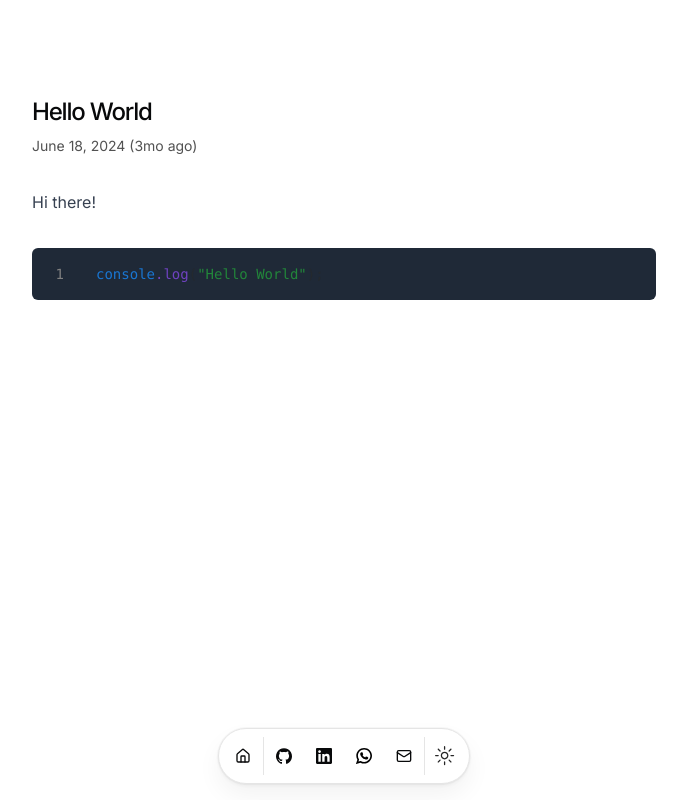
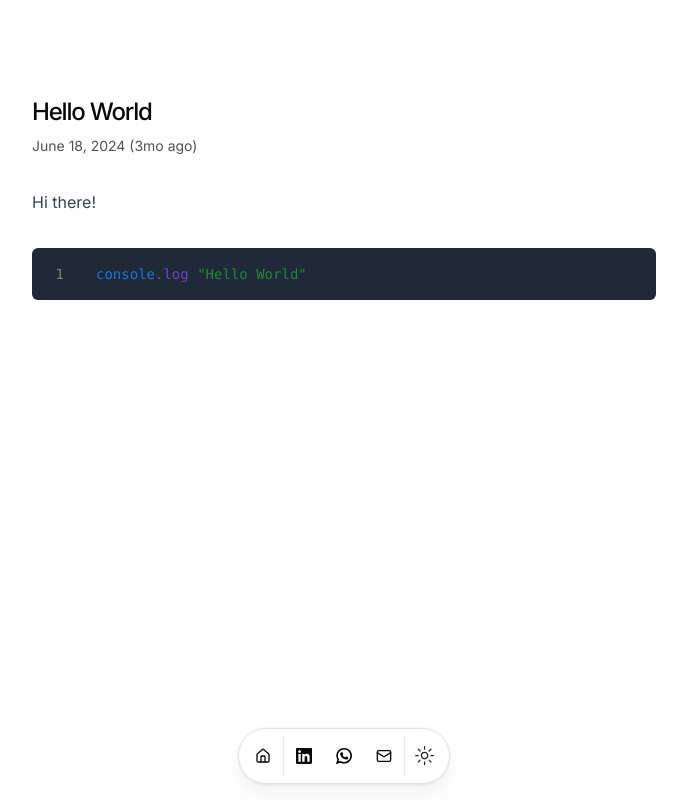
Before and after one commit to adityakemal/portofolio-rania, a Next.js app: page /blog/hello-world in a window 1280 px wide. Shown: the whole page, without its empty margins (296-983 px from the left). Built offline with nearby package versions, Linux system fonts and the light colour scheme.

Commit message:
add get in touch

```diff
--- a/src/app/layout.tsx
+++ b/src/app/layout.tsx
@@ -54,7 +54,7 @@ export default function RootLayout({
   children: React.ReactNode;
 }>) {
   return (
-    <html lang="en" suppressHydrationWarning>
+    <html lang="en" suppressHydrationWarning className="!scroll-smooth">
       <body
         className={cn(
           "min-h-screen bg-background font-sans antialiased max-w-2xl mx-auto py-12 sm:py-24 px-6",
--- a/src/app/page.tsx
+++ b/src/app/page.tsx
@@ -25,7 +25,7 @@ export default function Page() {
                 text={`Hi, I'm ${DATA.name.split(" ")[0]} ✨`}
               />
               <BlurFadeText
-                className="max-w-[600px] md:text-xl"
+                className="max-w-[600px] md:text-xl text-pretty"
                 delay={BLUR_FADE_DELAY}
                 text={DATA.description}
               />
@@ -209,6 +209,7 @@ export default function Page() {
           </BlurFade>
         </div>
       </section>
+       */}
       <section id="contact">
         <div className="grid items-center justify-center gap-4 px-4 text-center md:px-6 w-full py-12">
           <BlurFade delay={BLUR_FADE_DELAY * 16}>
@@ -222,10 +223,11 @@ export default function Page() {
               <p className="mx-auto max-w-[600px] text-muted-foreground md:text-xl/relaxed lg:text-base/relaxed xl:text-xl/relaxed">
                 Want to chat? Just shoot me a dm{" "}
                 <Link
-                  href={DATA.contact.social.X.url}
+                  href={DATA.contact.social.WhatsApp.url}
                   className="text-blue-500 hover:underline"
+                  target="__blank"
                 >
-                  with a direct question on twitter
+                  with a direct question on whatsapp
                 </Link>{" "}
                 and I&apos;ll respond whenever I can. I will ignore all
                 soliciting.
@@ -233,7 +235,7 @@ export default function Page() {
             </div>
           </BlurFade>
         </div>
-      </section> */}
+      </section>
     </main>
   );
 }
--- a/src/components/navbar.tsx
+++ b/src/components/navbar.tsx
@@ -49,6 +49,7 @@ export default function Navbar() {
                       buttonVariants({ variant: "ghost", size: "icon" }),
                       "size-12"
                     )}
+                    target="__blank"
                   >
                     <social.icon className="size-4" />
                   </Link>
--- a/src/data/resume.tsx
+++ b/src/data/resume.tsx
@@ -3,14 +3,14 @@ import { HomeIcon, NotebookIcon } from "lucide-react";
 
 export const DATA = {
   name: "Rania Nisrina Muazis",
-  initials: "Ran",
-  url: "https://dillion.io",
+  initials: "RNM",
+  url: "https://ranianisrina.vercel.app/",
   location: "Bandung",
   locationLink: "https://www.google.com/maps/place/bandung",
   description:
     "I am a data-focused Tax Auditor, currently working toward becoming a professional Data Analyst.",
   summary:
-    "In my role as a Tax Auditor within the government, I faced the challenge of analyzing a complex financial dataset from a coal company. Through simplification and conducting descriptive analytics using Microsoft Excel, I successfully uncovered tax evasion findings exceeding Rp 1 billion. Based on my experience in descriptive analytics and my ability to collaborate effectively with teams, I have developed strong analytical thinking skills. I possess proven expertise in analyzing tax reports using Microsoft Excel and have received recognition from supervisors for my capability in handling complex financial data. With the addition of my skills in SQL, Python, and Tableau, combined with my quick learning and adaptability, I am well-equipped to make a meaningful contribution as a Data Analyst. My track record of delivering impactful results, even as a new auditor, assures me that I can drive significant value for your company.",
+    "In my role as a Tax Auditor within the government, I faced the challenge of analyzing a complex financial datasets. Through simplification and conducting descriptive analytics using Microsoft Excel, I successfully uncovered tax evasion findings. Based on my experience in descriptive analytics and my ability to collaborate effectively with teams, I have developed strong analytical thinking skills. I possess proven expertise in analyzing tax reports using Microsoft Excel and have received recognition from supervisors for my capability in handling complex financial data. With the addition of my [technical skills](/#skills), combined with my quick learning and adaptability, I am well-equipped to make a meaningful contribution as a Data Analyst. My track record of delivering impactful results, even as a new auditor, assures me that I can drive significant value for your company.",
   // "At the end of 2022, I quit my job as a software engineer to go fulltime into building and scaling my own SaaS businesses. In the past, [I pursued a double degree in computer science and business](/#education), [interned at big tech companies in Silicon Valley](https://www.youtube.com/watch?v=d-LJ2e5qKdE), and [competed in over 21 hackathons for fun](/#hackathons). I also had the pleasure of being a part of the first ever in-person cohort of buildspace called [buildspace sf1](https://buildspace.so/sf1).",
   avatarUrl: "/me.jpeg",
   skills: [
@@ -28,17 +28,17 @@ export const DATA = {
   ],
   contact: {
     email: "hello@example.com",
-    tel: "+123456789",
+    tel: "+6282119926262",
     social: {
-      GitHub: {
-        name: "GitHub",
-        url: "https://dub.sh/dillion-github",
-        icon: Icons.github,
-        navbar: true,
-      },
+      // GitHub: {
+      //   name: "GitHub",
+      //   url: "https://dub.sh/dillion-github",
+      //   icon: Icons.github,
+      //   navbar: true,
+      // },
       LinkedIn: {
         name: "LinkedIn",
-        url: "https://dub.sh/dillion-linkedin",
+        url: "http://linkedin.com/in/rania-nisrina-88883a201",
         icon: Icons.linkedin,
 
         navbar: true,
@@ -52,7 +52,7 @@ export const DATA = {
       // },
       WhatsApp: {
         name: "WhatsApp",
-        url: "https://dub.sh/dillion-youtube",
+        url: "https://wa.me/6282119926262?text=I'm%20interested%20in%20your%20portofolio%20for%20hiring",
         icon: Icons.whatsapp,
         navbar: true,
       },
@@ -124,7 +124,7 @@ export const DATA = {
       href: "https://revou.co/",
       degree: "Full Stack Data Analyst",
       logoUrl: "/revou.svg",
-      start: "May 2023",
+      start: "May 2024",
       end: "Sep 2024",
       description: `<li>Conducted A/B testing to analyze campaign effectiveness, proven by a sales increase of over 5%, resulting in avoided additional costs for new campaigns.</li>
 <li>Utilized K-Means Clustering for customer segmentation, optimizing overall campaign effectiveness by tailoring campaigns to 4 distinct customer clusters, resulting in increased sales growth.</li>
```
